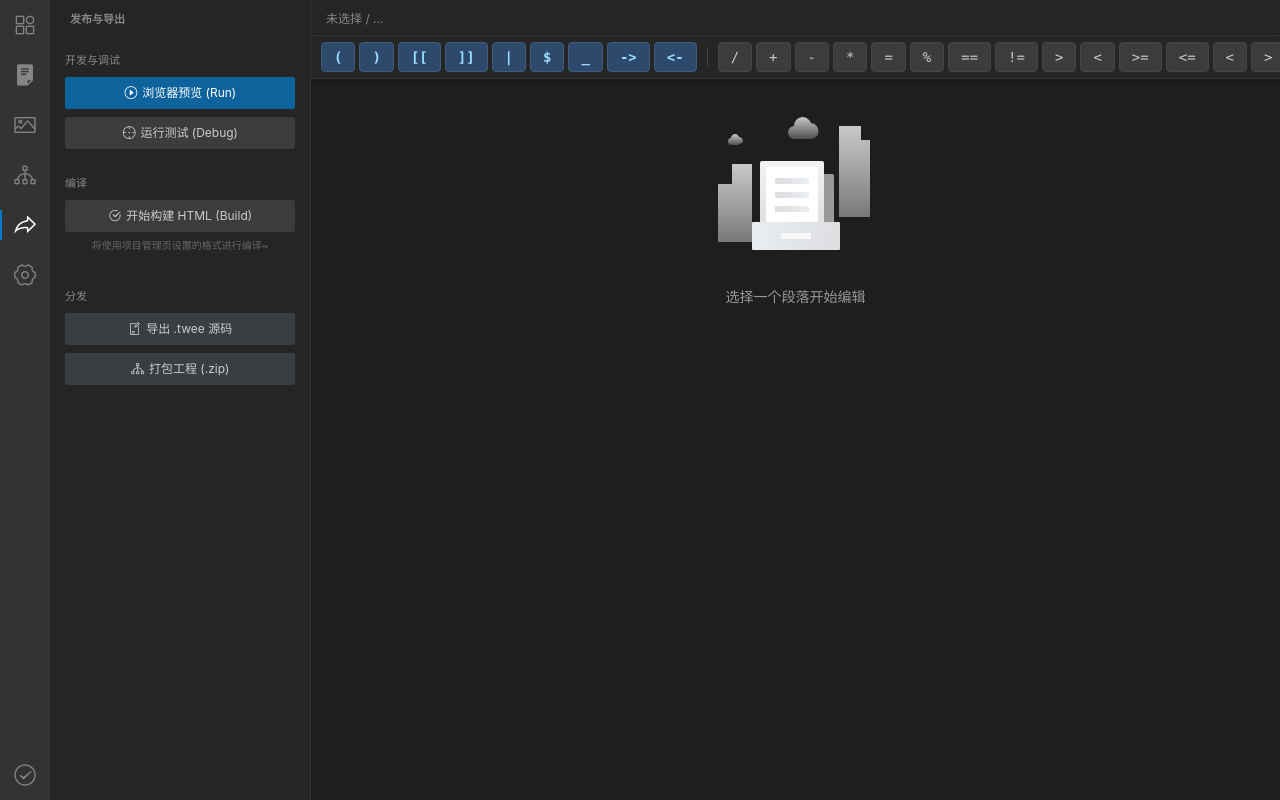
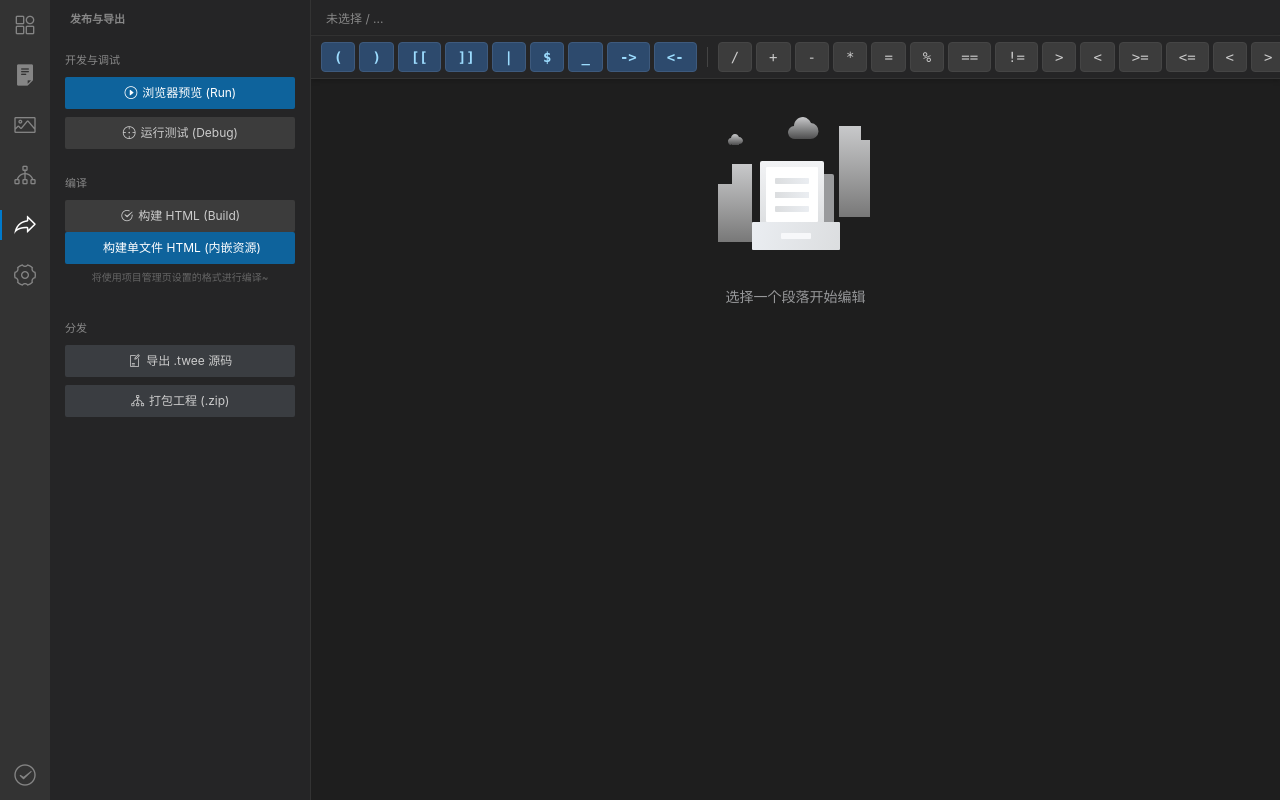
Before and after one commit to AlbertKilonova/twine-ide, a Vue app: page / in a window 1280 px wide. Both pictures are taken after a click on the element 25 px from the left and 225 px from the top of the page. Built offline with nearby package versions, Linux system fonts and the light colour scheme; what tweers-core, v-network-graph would draw is missing.

Commit message:
feat: 添加单文件导出

```diff
--- a/src/App.vue
+++ b/src/App.vue
@@ -18,7 +18,7 @@
           @renameStory="handleRenameStory" @setStart="handleSetStart"
           @importStory="handleImportFile"
         />
-        <ExportPanel v-if="viewMode === 'export'" :storyName="currentStoryName" :count="currentStoryFiles.length" @preview="preview" @test="test" @build="handleBuild" @doExport="handleExport" />
+        <ExportPanel v-if="viewMode === 'export'" :storyName="currentStoryName" :count="currentStoryFiles.length" @preview="preview" @test="test" @build="handleBuild" @buildSingle="handleBuildSingle" @doExport="handleExport" />
         <ProjectSettings
           :key="currentStory?.id"
           v-if="viewMode === 'project'"
@@ -303,6 +303,10 @@ const handleAssetRename = async (id, newName) => {
   showToast('改名成功！');
 };
 
+const handleBuildSingle = () => {
+  fileActions.handleBuildSingleFile(currentStory.value, currentStoryFiles.value, formatMgr);
+};
+
 </script>
 
 <style scoped>
--- a/src/components/ExportPanel.vue
+++ b/src/components/ExportPanel.vue
@@ -18,7 +18,10 @@
       <section class="action-section">
         <div class="section-title">编译</div>
         <van-button block size="small" icon="certificate" class="vscode-btn" @click="$emit('build')">
-          开始构建 HTML (Build)
+          构建 HTML (Build)
+        </van-button>
+        <van-button block size="small" icon="shield-check" class="vscode-btn primary" @click="$emit('buildSingle')">
+          构建单文件 HTML (内嵌资源)
         </van-button>
         <p class="build-tip">将使用项目管理页设置的格式进行编译~</p>
       </section>
```
